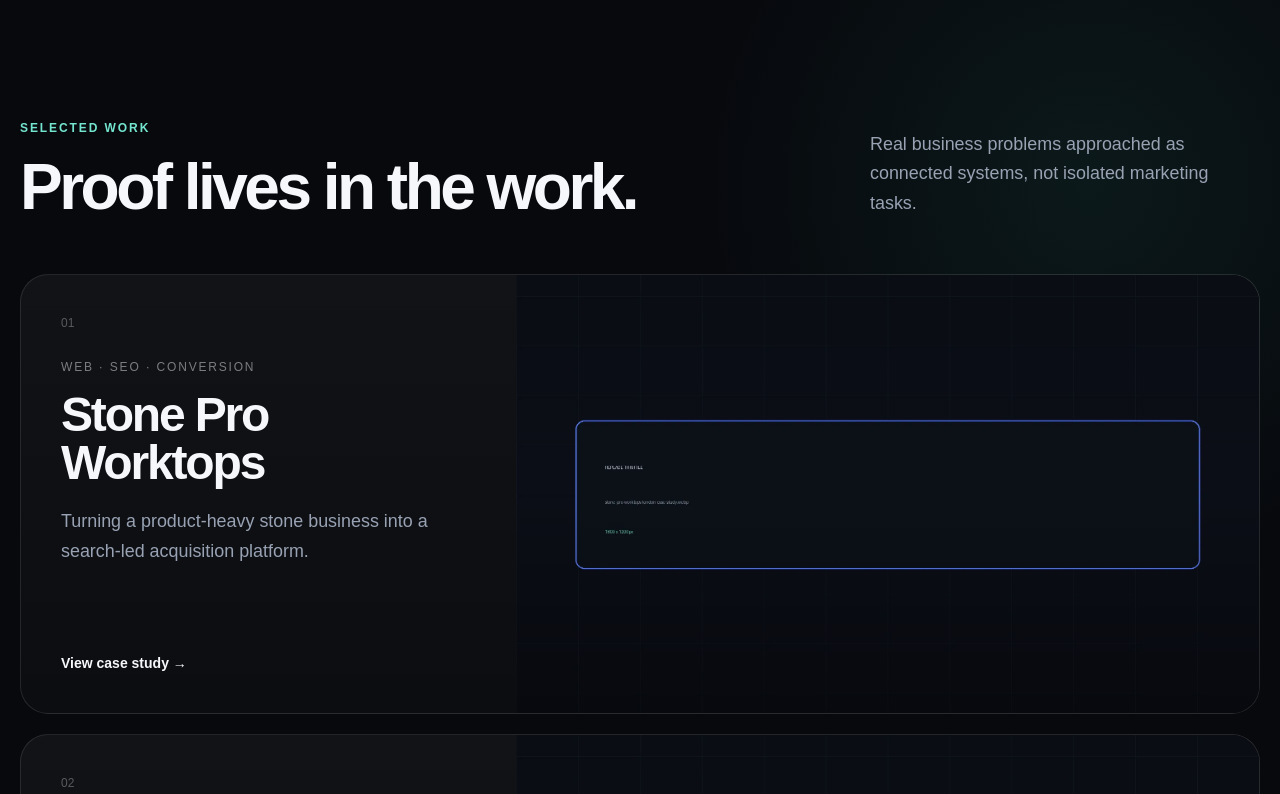
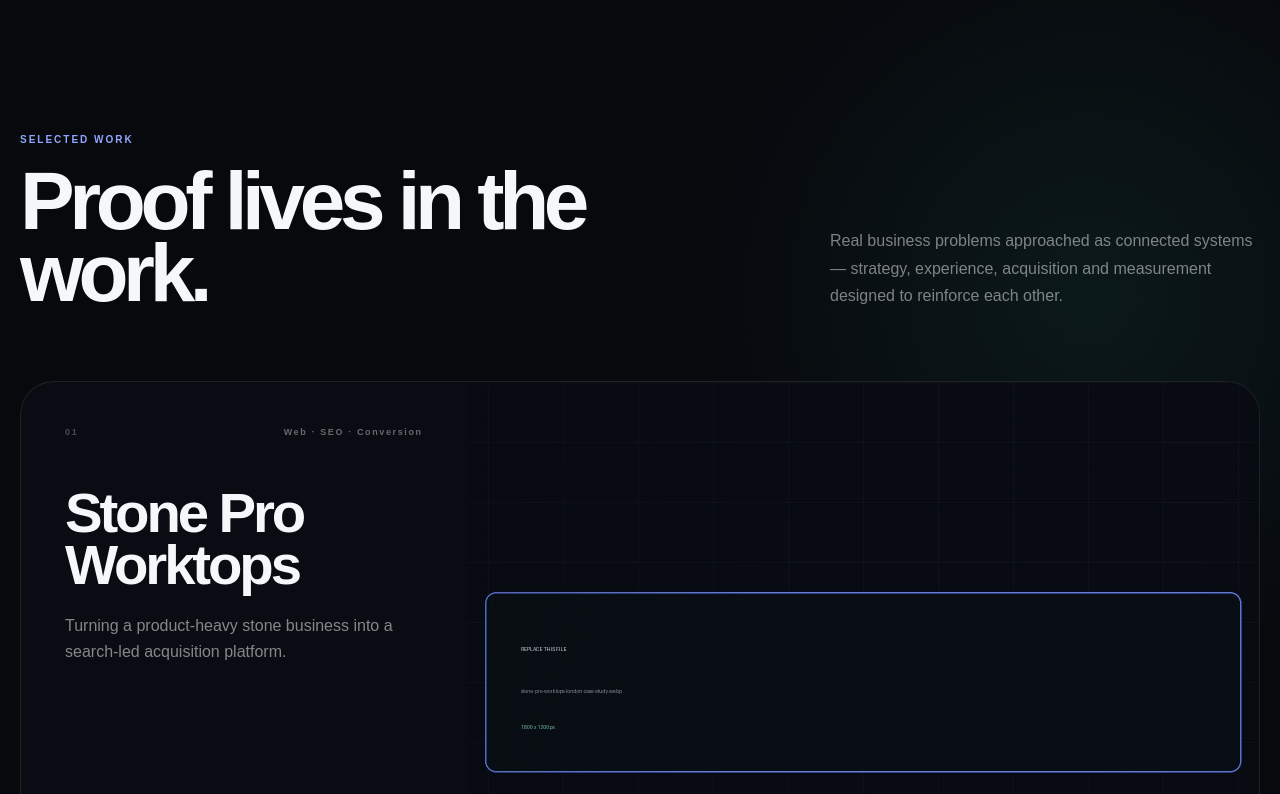
Before and after one commit to waeldaas192/wd-marketing, a Next.js app: page / in a window 1280 px wide. Shown: the part 1166-1960 px from the top of the page. Built offline with nearby package versions, Linux system fonts and the light colour scheme.

Commit message:
feat: rebuild selected work as editorial case study showcase

```diff
--- a/src/components/sections/SelectedWork.tsx
+++ b/src/components/sections/SelectedWork.tsx
@@ -1,53 +1,50 @@
 import Image from "next/image";
 import Link from "next/link";
 import { projects } from "@/data/projects";
+import styles from "./SelectedWork.module.css";
 
 export function SelectedWork() {
   return (
-    <section id="work" className="section">
+    <section id="work" className={styles.section}>
       <div className="container">
-        <div className="mb-14 flex flex-col justify-between gap-8 md:flex-row md:items-end">
+        <div className={styles.head}>
           <div>
-            <p className="eyebrow mb-5">Selected work</p>
-            <h2 className="h2 max-w-[850px]">Proof lives in the work.</h2>
+            <p className={styles.kicker}>Selected work</p>
+            <h2 className={styles.title}>Proof lives in the work.</h2>
           </div>
-          <p className="lead max-w-[390px]">
-            Real business problems approached as connected systems, not isolated marketing tasks.
+          <p className={styles.intro}>
+            Real business problems approached as connected systems — strategy, experience, acquisition and measurement designed to reinforce each other.
           </p>
         </div>
 
-        <div className="grid gap-5">
+        <div className={styles.list}>
           {projects.map((project, index) => (
-            <article
-              key={project.slug}
-              className="group card grid min-h-[440px] overflow-hidden md:grid-cols-[.8fr_1.2fr]"
-            >
-              <div className="flex flex-col justify-between p-8 md:p-10">
+            <article key={project.slug} className={styles.project}>
+              <div className={styles.copy}>
                 <div>
-                  <div className="text-xs text-white/30">0{index + 1}</div>
-                  <div className="mt-7 text-xs uppercase tracking-[.15em] text-white/45">
-                    {project.type}
+                  <div className={styles.index}>
+                    <span>0{index + 1}</span>
+                    <span>{project.type}</span>
                   </div>
-                  <h3 className="mt-4 text-3xl font-semibold tracking-[-.045em] md:text-5xl">
-                    {project.name}
-                  </h3>
-                  <p className="lead mt-5 max-w-[500px]">{project.headline}</p>
+                  <h3 className={styles.name}>{project.name}</h3>
+                  <p className={styles.headline}>{project.headline}</p>
                 </div>
 
-                <Link href={`/work/${project.slug}`} className="mt-10 text-sm font-bold">
-                  View case study →
+                <Link href={`/work/${project.slug}`} className={styles.link}>
+                  View case study <i aria-hidden="true">→</i>
                 </Link>
               </div>
 
-              <div className="relative min-h-[320px] overflow-hidden bg-[#0b0f16]">
+              <div className={styles.media}>
                 <Image
                   src={project.image}
                   alt={project.imageAlt}
-                  width={1800}
-                  height={1200}
-                  className="absolute inset-0 h-full w-full object-cover transition duration-700 ease-out group-hover:scale-[1.025]"
+                  fill
+                  sizes="(max-width: 900px) 100vw, 64vw"
+                  className={styles.image}
                 />
-                <div className="absolute inset-0 bg-gradient-to-t from-black/35 via-transparent to-black/10" />
+                <div className={styles.scan} aria-hidden="true" />
+                <span className={styles.corner}>WD / CASE STUDY</span>
               </div>
             </article>
           ))}
```
